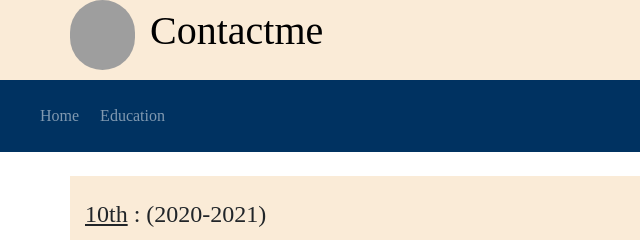
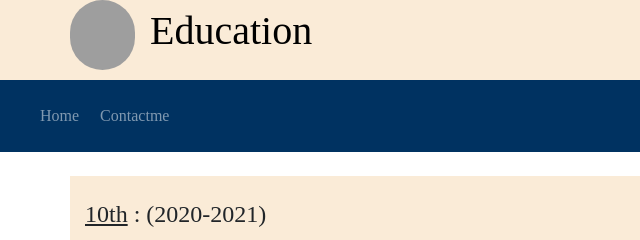
Before and after one commit to omlad30/Personal-Profile, a plain HTML site: page education.html in a window 1280 px wide. Shown: the top 240 px of the page, 0-640 px from the left. Drawn offline with Linux system fonts and the light colour scheme; grey boxes are pictures that could not be loaded.

Commit message:
Update education.html

```diff
--- a/education.html
+++ b/education.html
@@ -16,7 +16,7 @@
              <div class="nav_logo">
 
              </div>
-              <div class="col-lg-8 col-sm-6 col-9 text-lg-start col-text-center " ><h1>Contactme </h1></div>
+              <div class="col-lg-8 col-sm-6 col-9 text-lg-start col-text-center " ><h1>Education</h1></div>
            </div>
         </div>
      </header>
@@ -33,7 +33,7 @@
                 <a class="nav-link" href="index.html">Home</a>
               </li>
               <li class="nav-item">
-                <a class="nav-link" href="education.html">Education<a>
+                <a class="nav-link" href="contactme.html">Contactme<a>
               </li>
             </ul>
              </div>
```
